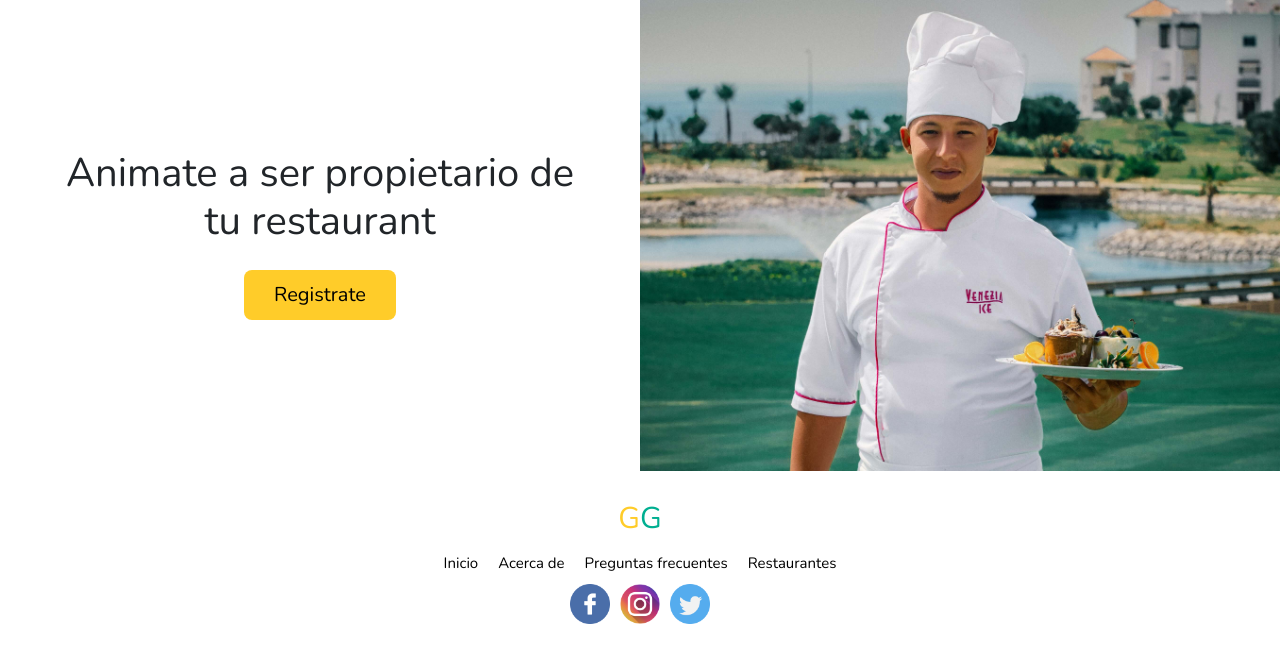
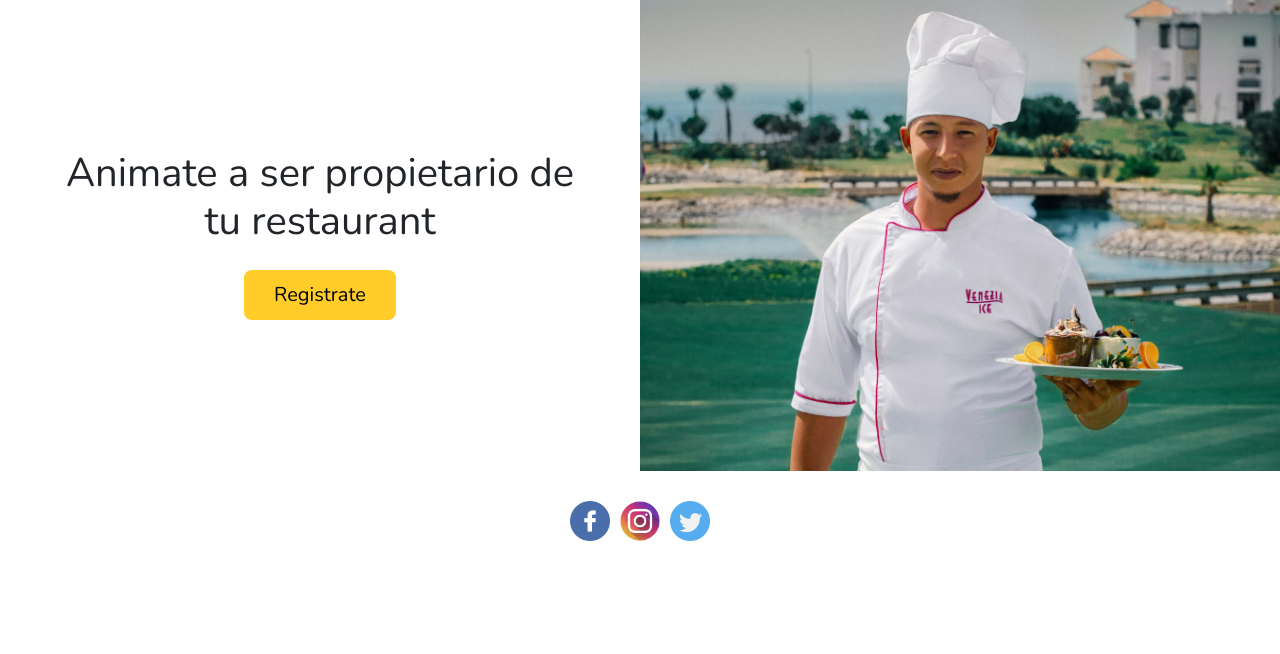
Before and after one commit to edmirgalvan01/GastroGlobal, a PHP site: page / in a window 1280 px wide. Shown: the part 549-1203 px from the top of the page. After the commit the page ends 1090 px from the top, so only its background shows below. Run offline with PHP 8.4, Linux system fonts and the light colour scheme; data that the repository does not hold is empty.

Commit message:
Se creo la rama de recuperacion

```diff
--- a/index.php
+++ b/index.php
@@ -3,7 +3,7 @@ session_start();
 $logeado = false;
 if (!empty($_SESSION['usuario']['email'])) {
     $logeado = true;
-    $nombre = "Bienvenido" . $_SESSION['usuario']['email'];
+    $nombre = "Bienvenido";
 } else {
     $nombre = "";
 }
@@ -70,16 +70,6 @@ if (!empty($_SESSION['usuario']['email'])) {
         </section>
     </main>
     <footer>
-        <div class="logo">
-            <h1>G</h1>
-            <h1>G</h1>
-        </div>
-        <nav class="footer__navbar">
-            <a href="#">Inicio</a>
-            <a href="#">Acerca de</a>
-            <a href="#">Preguntas frecuentes</a>
-            <a href="#">Restaurantes</a>
-        </nav>
         <nav class="footer__social-media">
             <a href="#"><img class="social-media__item" src="./img/i-facebook.png" alt=""></a>
             <a href="#"><img class="social-media__item" src="./img/i-instagram.png" alt=""></a>
```
